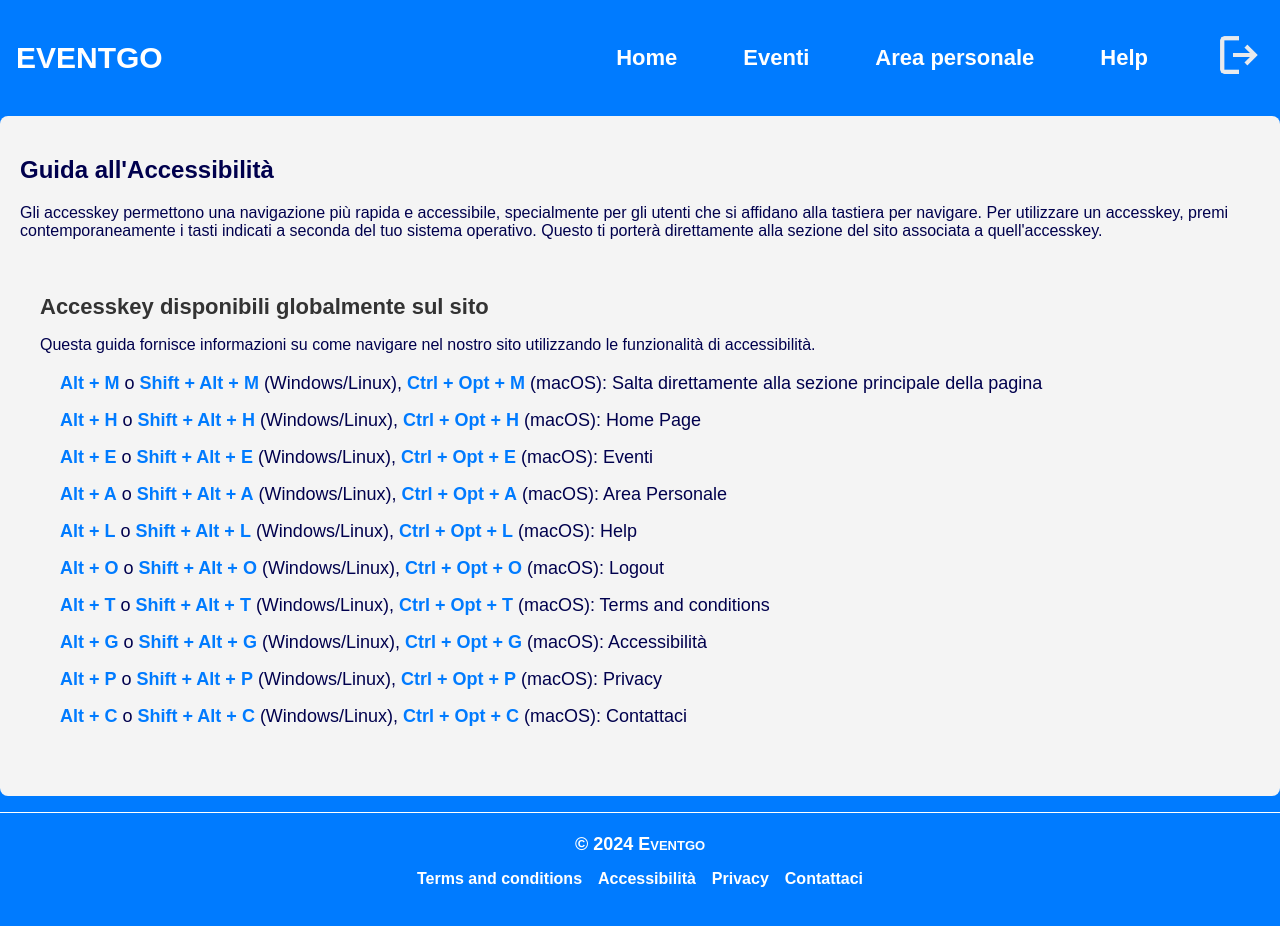
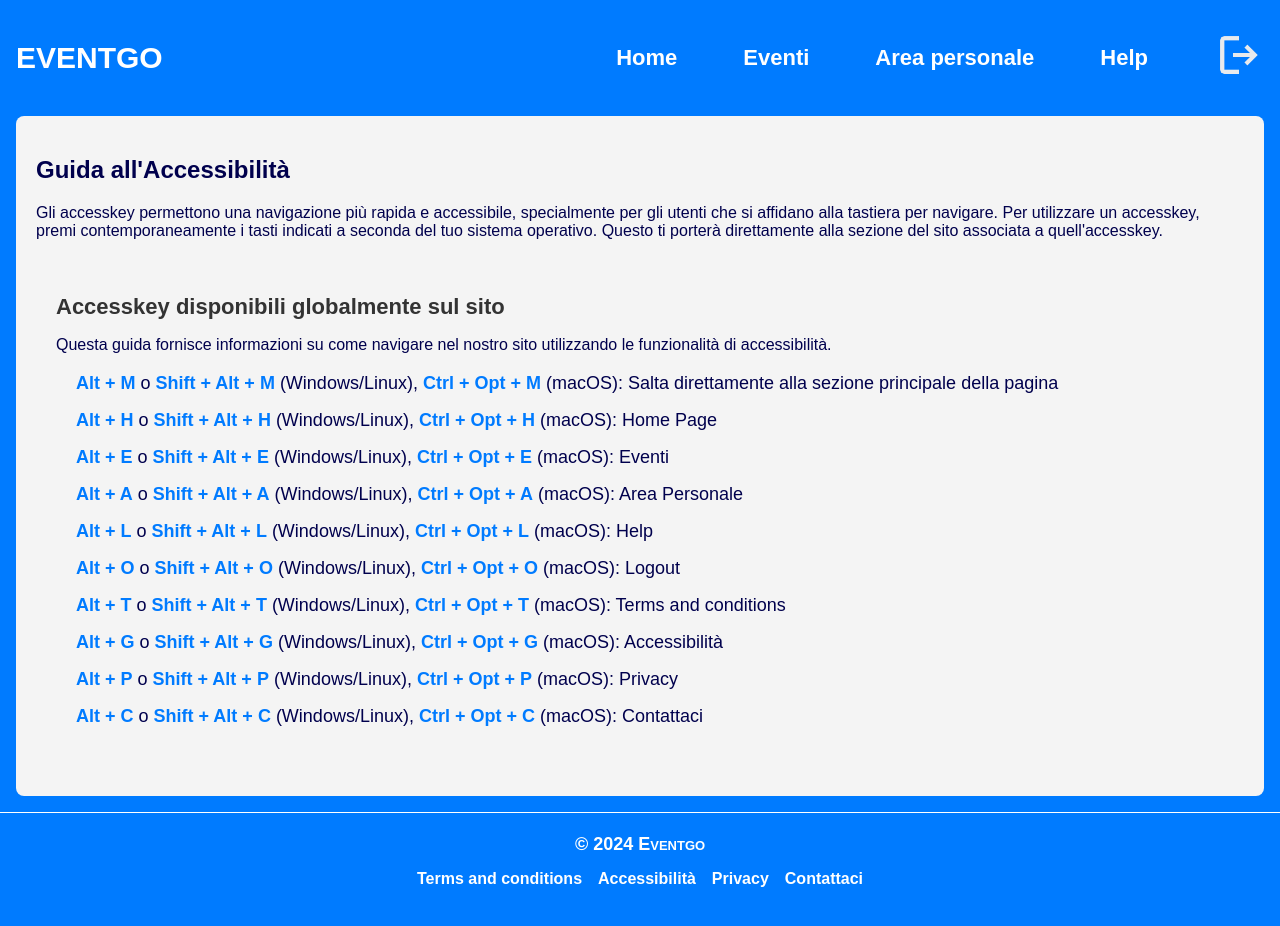
Before and after one commit to saracavicchi/Frontend_SBM, a Vue app: page /accessibilita in a window 1280 px wide. Shown: the top 926 px of the page. Built offline with nearby package versions, Linux system fonts and the light colour scheme.

Commit message:
Correzione layout accessibilità

```diff
--- a/src/components/views/Accessibilita.vue
+++ b/src/components/views/Accessibilita.vue
@@ -15,6 +15,7 @@ onMounted(() => {
 </script>
 
 <template>
+  <div class="accessibility-container">
     <section class="general-accessibility">
       <h1>Guida all'Accessibilità</h1>
       <p>Gli accesskey permettono una navigazione più rapida e accessibile, specialmente per gli utenti che si affidano alla tastiera per navigare. Per utilizzare un accesskey, premi contemporaneamente i tasti indicati a seconda del tuo sistema operativo. Questo ti porterà direttamente alla sezione del sito associata a quell'accesskey.</p>
@@ -86,10 +87,15 @@ onMounted(() => {
         </ul>
       </section>
     </section>
+  </div>
 </template>
 
 
 <style>
+.accessibility-container{
+  margin: 0 1em;
+}
+
 .general-accessibility{
   padding: 20px;
   background-color: #f4f4f4;
```
Lines whose indentation alone changed are shown as unchanged.
